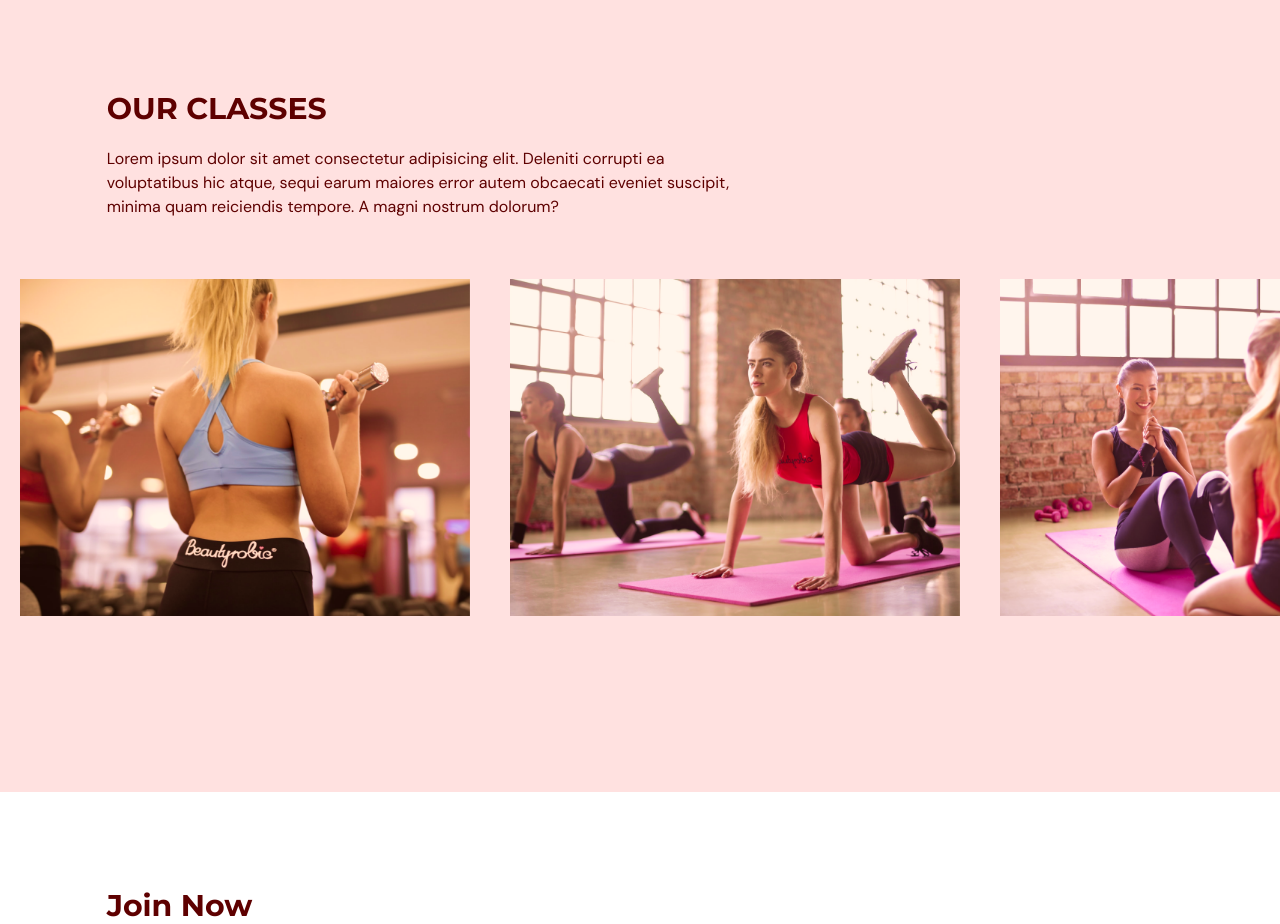
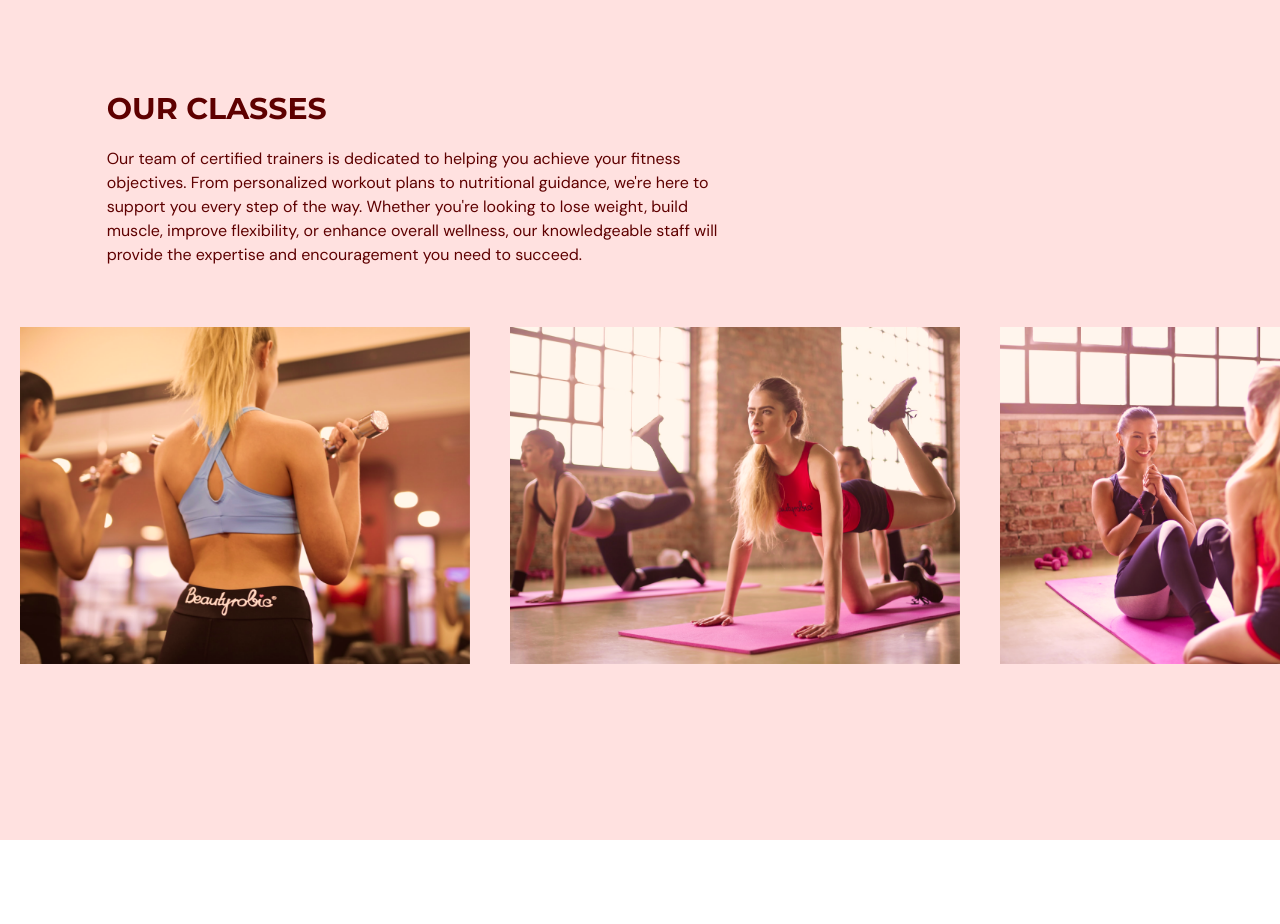
Before and after one commit to prithvi009/Prithvi-s-gym, a React (Vite) app: page / in a window 1280 px wide. Shown: the part 1960-2884 px from the top of the page. Built offline with nearby package versions, Linux system fonts and the light colour scheme.

Commit message:
feat: chagned our classes

```diff
--- a/src/scenes/ourClasses/index.tsx
+++ b/src/scenes/ourClasses/index.tsx
@@ -14,32 +14,32 @@ import Class from './Class';
 const classes: Array<ClassType>=[
     {
         name: 'Yoga',
-        description: 'Lorem ipsum dolor sit amet consectetur adipisicing elit. Deleniti corrupti ea voluptatibus hic atque, sequi earum maiores error autem obcaecati eveniet suscipit, minima quam reiciendis tempore. A magni nostrum dolorum?',
+        description: 'Our team of certified trainers is dedicated to helping you achieve your fitness objectives. From personalized workout plans to nutritional guidance.',
         image: image1
     },
     {
         name: 'Weight training',
-        description: 'Lorem ipsum dolor sit amet consectetur adipisicing elit. Deleniti corrupti ea voluptatibus hic atque, sequi earum maiores error autem obcaecati eveniet suscipit, minima quam reiciendis tempore. A magni nostrum dolorum?',
+        description: 'Our team of certified trainers is dedicated to helping you achieve your fitness objectives. From personalized workout plans to nutritional guidance.',
         image: image2
     },
     {
         name: 'Yoga',
-        description: 'Lorem ipsum dolor sit amet consectetur adipisicing elit. Deleniti corrupti ea voluptatibus hic atque, sequi earum maiores error autem obcaecati eveniet suscipit, minima quam reiciendis tempore. A magni nostrum dolorum?',
+        description: 'Our team of certified trainers is dedicated to helping you achieve your fitness objectives. From personalized workout plans to nutritional guidance.',
         image: image3
     },
     {
         name: 'Yoga',
-        description: 'Lorem ipsum dolor sit amet consectetur adipisicing elit. Deleniti corrupti ea voluptatibus hic atque, sequi earum maiores error autem obcaecati eveniet suscipit, minima quam reiciendis tempore. A magni nostrum dolorum?',
+        description: 'Our team of certified trainers is dedicated to helping you achieve your fitness objectives. From personalized workout plans to nutritional guidance.',
         image: image4
     },
     {
         name: 'Beatifull perfect body',
-        description: 'Lorem ipsum dolor sit amet consectetur adipisicing elit. Deleniti corrupti ea voluptatibus hic atque, sequi earum maiores error autem obcaecati eveniet suscipit, minima quam reiciendis tempore. A magni nostrum dolorum?',
+        description: 'Our team of certified trainers is dedicated to helping you achieve your fitness objectives. From personalized workout plans to nutritional guidance.',
         image: image5
     },
     {
         name: 'core Classes',
-        description: 'Lorem ipsum dolor sit amet consectetur adipisicing elit. Deleniti corrupti ea voluptatibus hic atque, sequi earum maiores error autem obcaecati eveniet suscipit, minima quam reiciendis tempore. A magni nostrum dolorum?',
+        description: 'Our team of certified trainers is dedicated to helping you achieve your fitness objectives. From personalized workout plans to nutritional guidance.',
         image: image6
     },
 
@@ -69,7 +69,7 @@ const OurClasses = ({setSelectedPage}: Props) => {
             >
                 <div className='md:w-3/5  '>
                     <HText>OUR CLASSES</HText>
-                    <p className='py-5 '>Lorem ipsum dolor sit amet consectetur adipisicing elit. Deleniti corrupti ea voluptatibus hic atque, sequi earum maiores error autem obcaecati eveniet suscipit, minima quam reiciendis tempore. A magni nostrum dolorum?</p>
+                    <p className='py-5 '>Our team of certified trainers is dedicated to helping you achieve your fitness objectives. From personalized workout plans to nutritional guidance, we're here to support you every step of the way. Whether you're looking to lose weight, build muscle, improve flexibility, or enhance overall wellness, our knowledgeable staff will provide the expertise and encouragement you need to succeed.</p>
                 </div>
 
             </motion.div>
```
